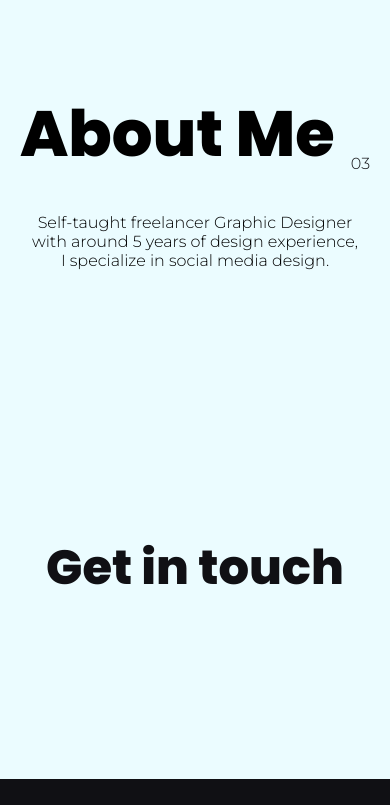
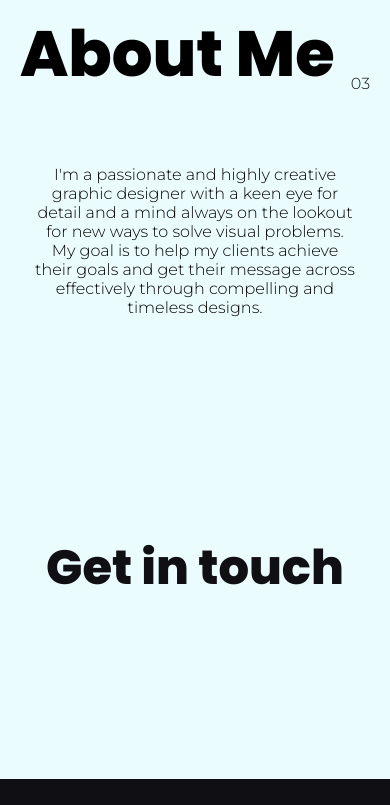
Before and after one commit to caladavid/Portafolio-Arsertijo, a plain HTML site: page index.html in a window 390 px wide. Shown: the part 2080-2885 px from the top of the page. Drawn offline with Linux system fonts and the light colour scheme.

Commit message:
New text in about me

```diff
--- a/css/styles.css
+++ b/css/styles.css
@@ -896,6 +896,7 @@ a, li{
 .about-me .b-container .a-text{
     text-align: center;
     margin-top: 2rem;
+    padding: 0 3rem;
 /*     margin-top: 8rem; */
     position: relative;
 }
@@ -932,7 +933,7 @@ a, li{
     }
 
     .about-me .b-container .a-text{
-        padding: 0 2em;
+        padding: 2em;
     }
 }
 
--- a/index.html
+++ b/index.html
@@ -137,8 +137,9 @@
                 <span class="number t">03</span>
             </div>
             <div class="a-text">
-                <p>Self-taught freelancer Graphic Designer with around 5 years of design experience, <br>
-                 I specialize in social media design.</p>
+                <p>I'm a passionate and highly creative graphic designer with a keen eye for detail and a mind always on the lookout for new ways to solve visual problems. </p>
+                <p>My goal is to help my clients achieve their goals and get their message across effectively through compelling and timeless designs.</p>
+
             </div>
         </div>
     </section>
```
